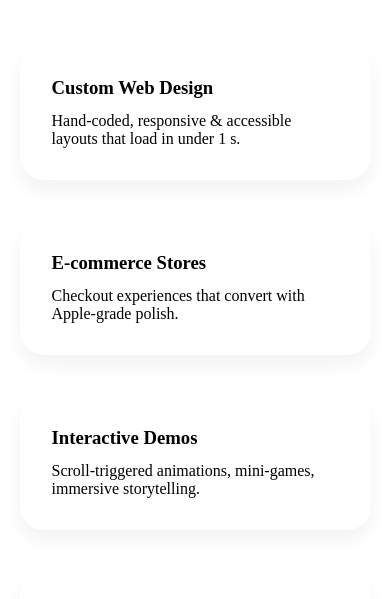
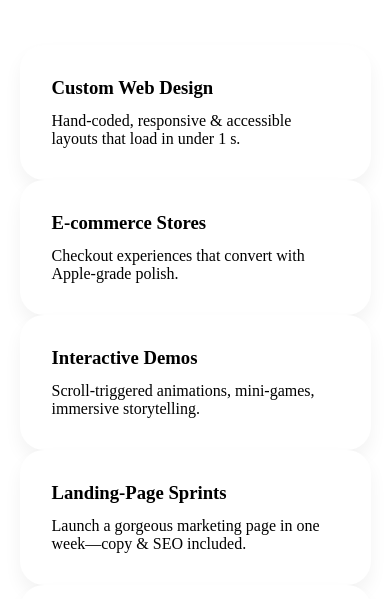
Before and after one commit to Tequilastock/tequilastock.github.io, a website: page index.html in a window 390 px wide. Shown: the part 216-815 px from the top of the page. Drawn offline with Linux system fonts and the light colour scheme.

Commit message:
style: responsive services grid with hover lift (Item 75)

```diff
--- a/index.html
+++ b/index.html
@@ -54,7 +54,7 @@
 
 <!-- Services -->
 <section><h2 style="text-align:center;margin-bottom:3rem;font-size:2rem">What we craft</h2>
-<div class="grid">
+<div class="services">
   <div class="card"><h3>Custom Web Design</h3><p>Hand-coded, responsive &amp; accessible layouts that load in under 1 s.</p></div>
   <div class="card"><h3>E-commerce Stores</h3><p>Checkout experiences that convert with Apple-grade polish.</p></div>
   <div class="card"><h3>Interactive Demos</h3><p>Scroll-triggered animations, mini-games, immersive storytelling.</p></div>
```
